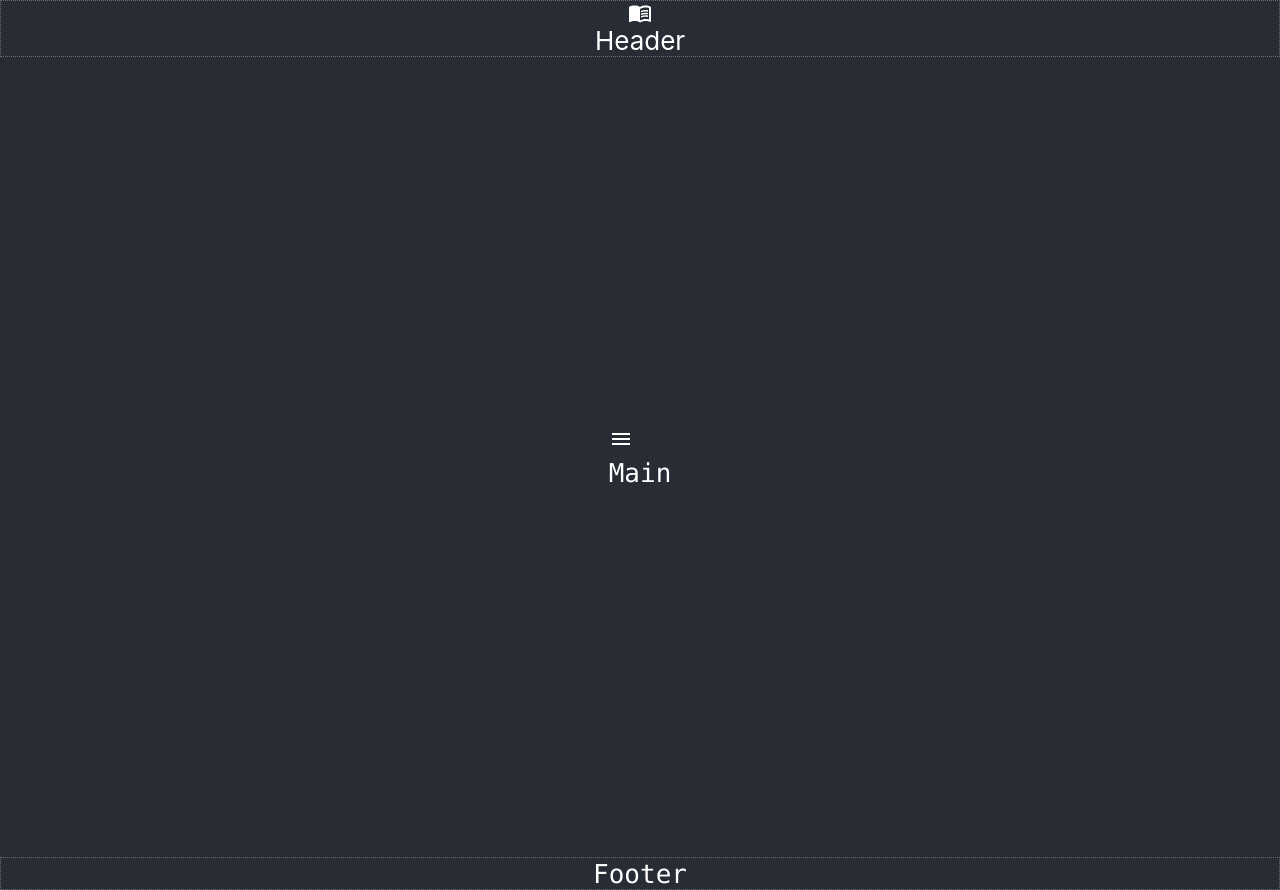
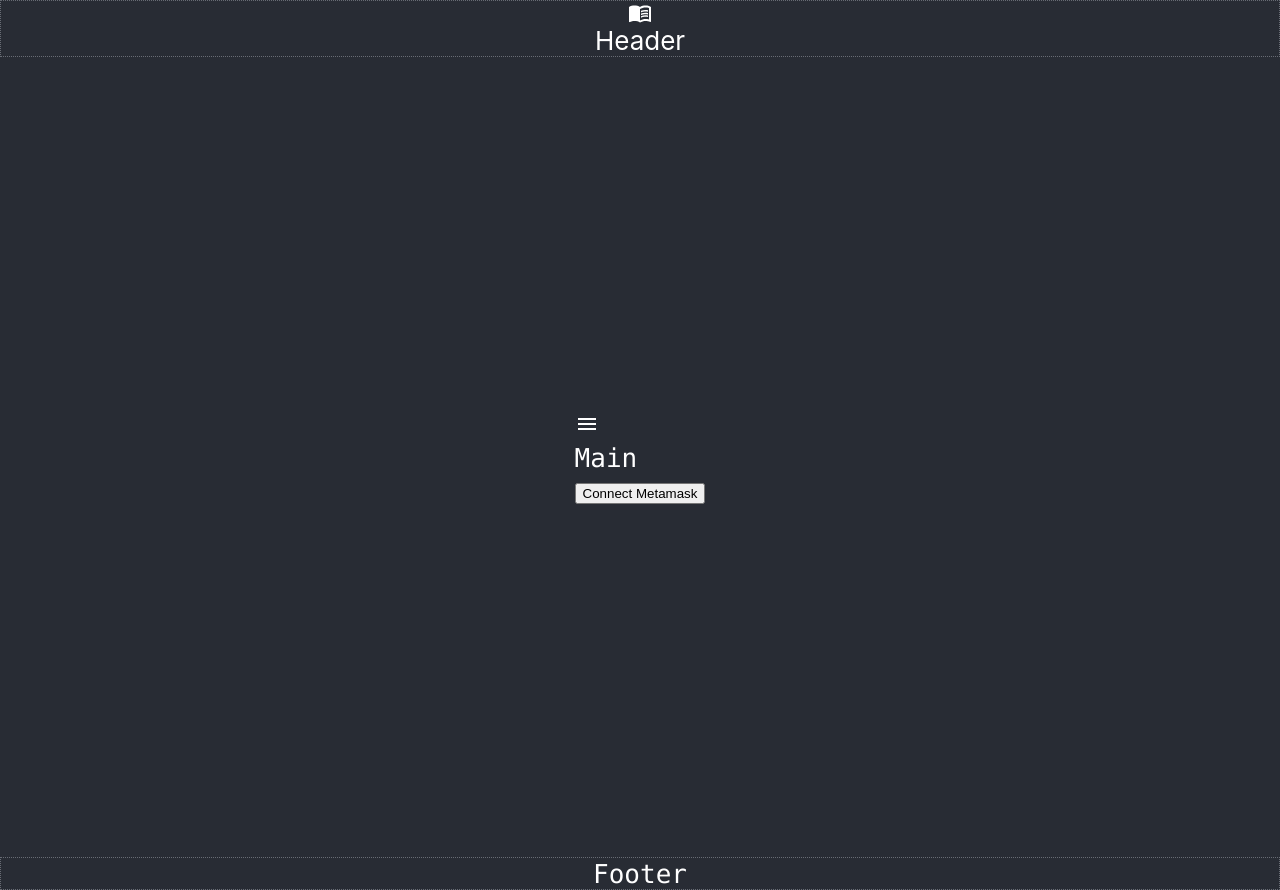
Before and after one commit to devjutsu/challenger-impact, a React (Create React App) app in the folder app/: page / in a window 1280 px wide. Built offline with nearby package versions, Linux system fonts and the light colour scheme.

Commit message:
Connect Wallet component

```diff
--- /dev/null
+++ b/app/src/components/ConnectWallet.tsx
@@ -0,0 +1,36 @@
+import { useAppSelector, useAppDispatch } from '../hooks';
+import { loggedIn, login, logout } from "../slices/authSlice";
+
+declare let window: any;
+
+export const ConnectWallet = () => {
+
+    const dispatch = useAppDispatch();
+    const isLoggedIn = useAppSelector(loggedIn);
+
+    const connectWallet = async () => {
+
+        try {
+            const { ethereum } = window;
+
+            if (!ethereum) {
+                alert("Please, get MetaMask -> https://metamask.io/");
+                return;
+            }
+
+            const accounts = await ethereum.request({ method: "eth_requestAccounts" });
+
+            console.log("Connected", accounts[0]);
+            dispatch(login(accounts[0]));
+        } catch (error) {
+            console.log(error)
+            dispatch(logout());
+        }
+    }
+
+    return (
+        <div className="flex justify-center mb-1">
+            <button className="btn btn-insert-coin" onClick={connectWallet}>Connect Metamask</button>
+        </div>
+    );
+}
--- a/app/src/pages/Main.tsx
+++ b/app/src/pages/Main.tsx
@@ -2,9 +2,11 @@ import Info from '@mui/icons-material/Info';
 import { AccessAlarm, ThreeDRotation } from '@mui/icons-material';
 import MenuIcon from '@mui/icons-material/Menu';
 import { useAppSelector, useAppDispatch } from '../hooks'
+import { ConnectWallet } from '../components/ConnectWallet';
 
 export const Main = () => {
     const dispatch = useAppDispatch();
+
     // const challengeStatus = useAppSelector(challengeStatus);
 
     return (
@@ -14,6 +16,7 @@ export const Main = () => {
 
                 <div>
                     <code>Main</code>
+                    <ConnectWallet />
                 </div>
 
             </main>
```
